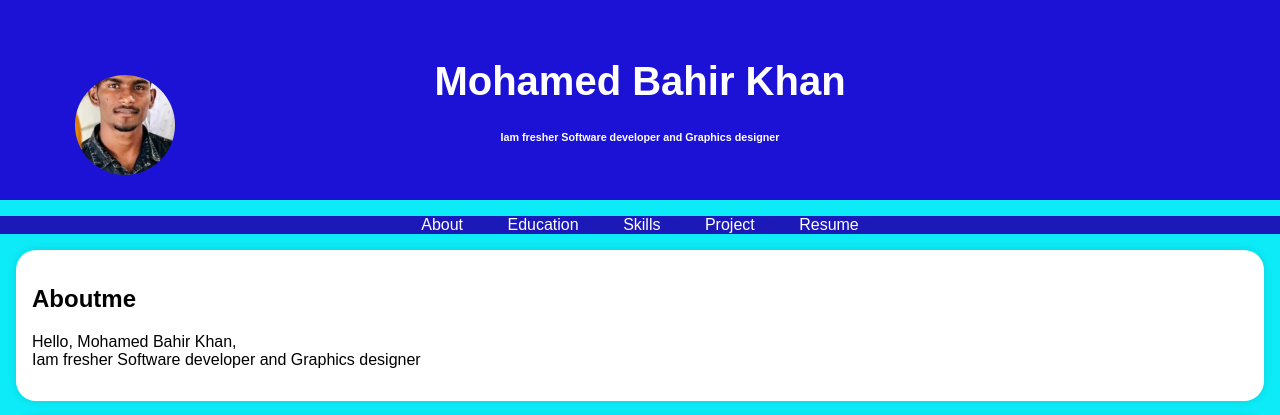
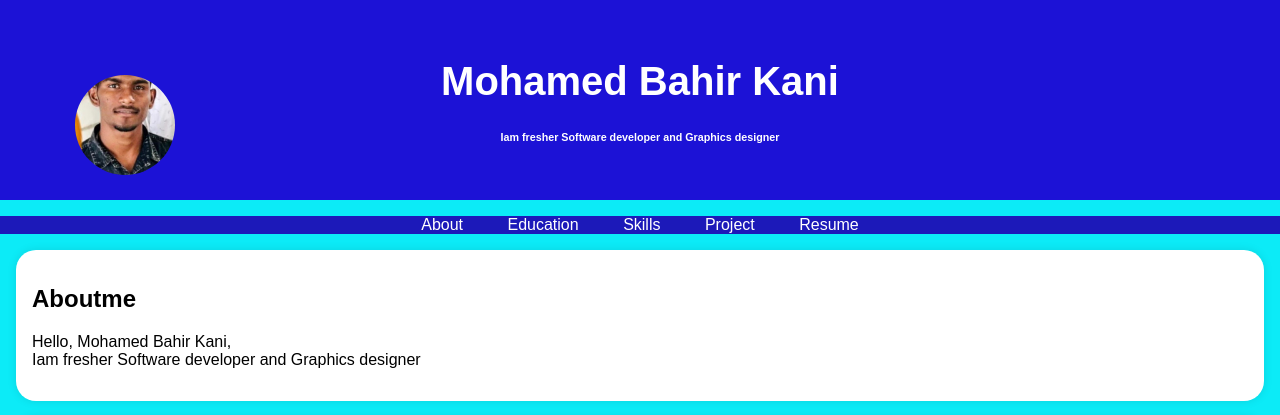
Before and after one commit to bahirmo/po, a plain HTML site: page index.html in a window 1280 px wide. Shown: the top 415 px of the page. Drawn offline with Linux system fonts and the light colour scheme.

Commit message:
Update index.html

```diff
--- a/index.html
+++ b/index.html
@@ -14,7 +14,7 @@
     <header>
         <div class="header-content">
             <img src="bahir.jpg" alt="my picture" class="profile-picture">
-            <h1>Mohamed Bahir Khan</h1>
+            <h1>Mohamed Bahir Kani</h1>
             <h6>Iam fresher Software developer and Graphics designer </h6>
         </div>
     </header>
@@ -32,7 +32,7 @@
     <section id="about">
         <div class="section-content">
             <h2>Aboutme</h2>
-            <p>Hello, Mohamed Bahir Khan,<br>
+            <p>Hello, Mohamed Bahir Kani,<br>
                Iam fresher Software developer and Graphics designer <br>
 
 
@@ -140,7 +140,7 @@
     </section>
 
     <footer>
-        <p>&copy; 2023 Mohamed Bahir Khan</p>
+        <p>&copy; 2023 Mohamed Bahir Kani</p>
     </footer>
 
 
```
